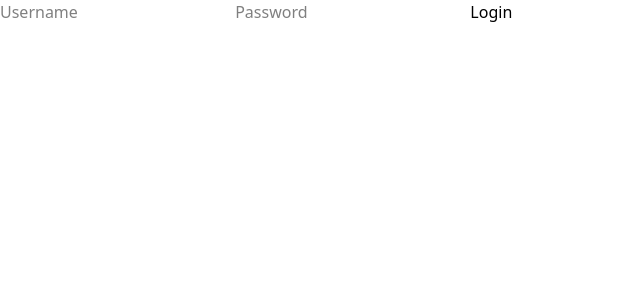
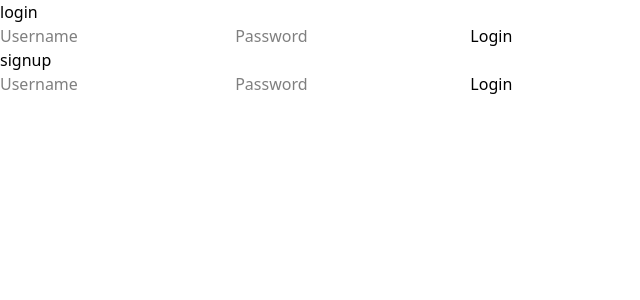
Before and after one commit to Asguho/CodeTiles, a SvelteKit app in the folder client/: page /login in a window 1280 px wide. Shown: the top 300 px of the page, without its empty margins (0-640 px from the left). Built offline with nearby package versions, Linux system fonts and the light colour scheme.

Commit message:
Add signup form to login page

```diff
--- a/client/src/routes/login/+page.svelte
+++ b/client/src/routes/login/+page.svelte
@@ -1,5 +1,13 @@
+<h1>login</h1>
 <form action="http://localhost:8000/api/auth/login" method="post">
 	<input type="text" name="username" placeholder="Username" />
 	<input type="password" name="password" placeholder="Password" />
 	<button type="submit">Login</button>
 </form>
+
+<h1>signup</h1>
+<form action="http://localhost:8000/api/auth/signup" method="post">
+	<input type="text" name="username" placeholder="Username" />
+	<input type="password" name="password" placeholder="Password" />
+	<button type="submit">Login</button>
+</form>
```
